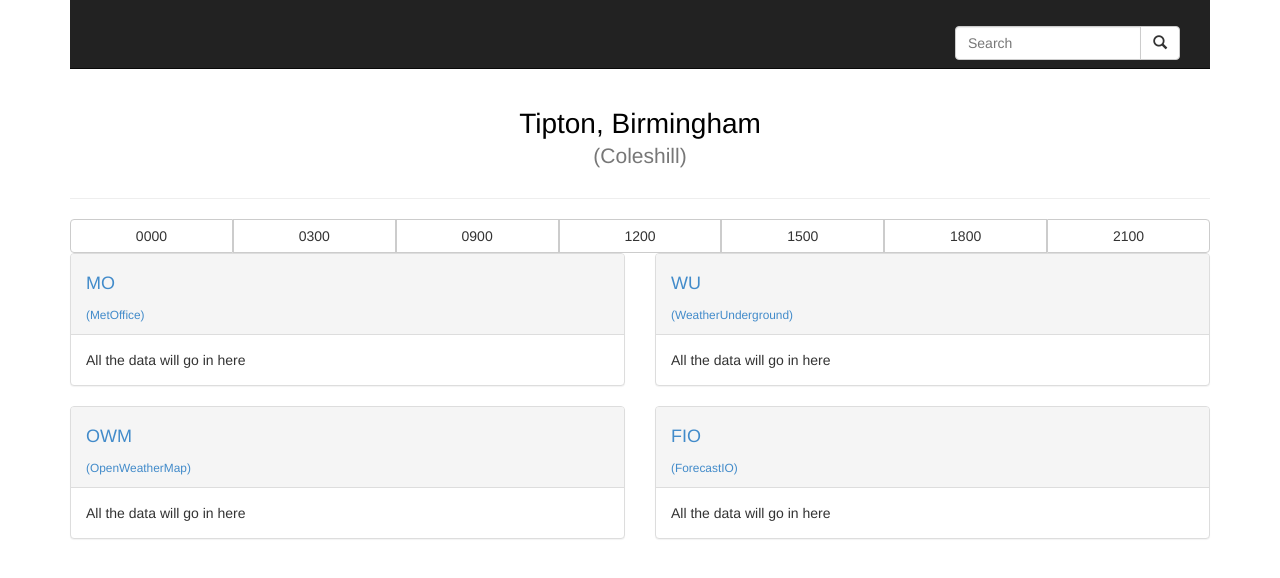
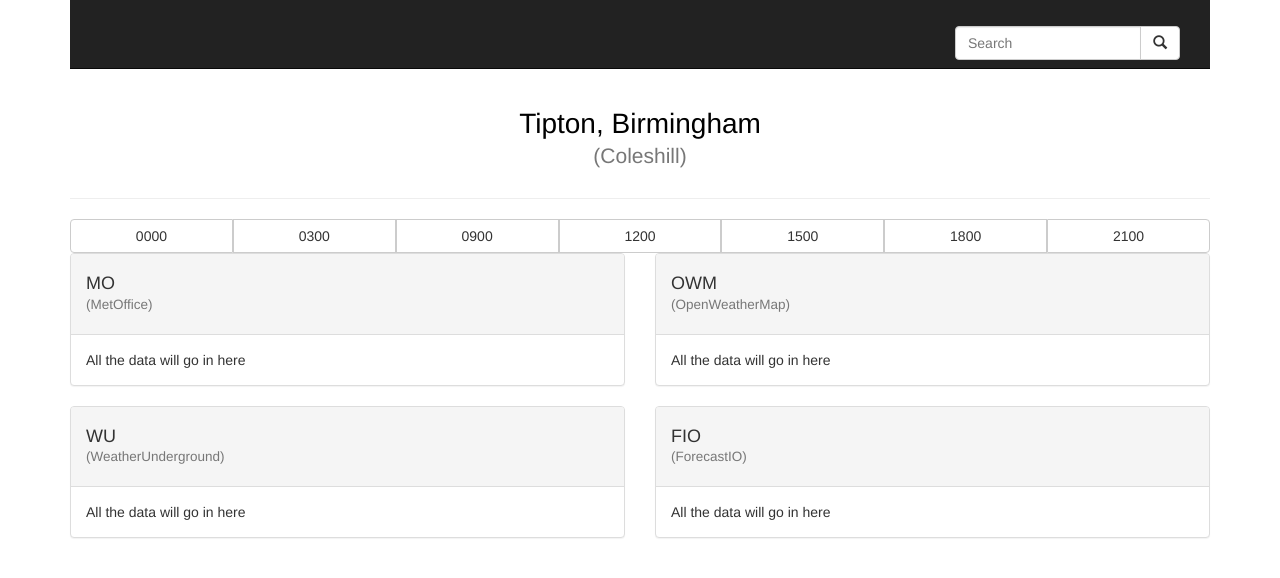
Before and after one commit to Gavin89/WeatherComparisonWeb, a website: page public/index.html in a window 1280 px wide. Shown: the part 102-680 px from the top of the page. Drawn offline with nearby package versions, Linux system fonts and the light colour scheme.

Commit message:
Updated CSS

```diff
--- a/public/css/styles.css
+++ b/public/css/styles.css
@@ -10,6 +10,13 @@ h5 {
   text-align: center;
 }
 
+h3 {
+  font-size: 2em;
+  margin: 0.67em 0;
+  color: #000000;
+  text-align: center;
+}
+
 td
 {
   text-align: center;
--- a/public/css/styles.css.txt
+++ /dev/null
@@ -1,3 +0,0 @@
-h1 {
-	color: #000000;
-}
--- a/public/index.html
+++ b/public/index.html
@@ -62,9 +62,9 @@
     <div class="col-lg-6 col-md-2 col-sm-2 col-xs-6">
         <div class="panel panel-default">
             <div class="panel-heading">
-                <a data-toggle="collapse" href="#panel-looking-info">
-                    <h4>MO</h4><small>(MetOffice)</small>
-                </a>
+
+                   <h4>MO<br/><small>(MetOffice)</small></h4>
+
             </div>
             <div class="panel-body in" id="panel-looking-info">
                 All the data will go in here
@@ -74,9 +74,9 @@
     <div class="col-lg-6 col-md-2 col-sm-2 col-xs-6">
         <div class="panel panel-default">
             <div class="panel-heading">
-                <a data-toggle="collapse" href="#panel-looking-info">
-                    <h4>WU</h4><small>(WeatherUnderground)</small>
-                </a>
+
+                    <h4>OWM<br/><small>(OpenWeatherMap)</small></h4>
+
             </div>
             <div class="panel-body in" id="panel-looking-info">
                 All the data will go in here
@@ -86,9 +86,9 @@
     <div class="col-lg-6 col-md-2 col-sm-2 col-xs-6">
         <div class="panel panel-default">
             <div class="panel-heading">
-                <a data-toggle="collapse" href="#panel-looking-info">
-                    <h4>OWM</h4><small>(OpenWeatherMap)</small>
-                </a>
+
+                    <h4>WU<br/><small>(WeatherUnderground)</small></h4>
+
             </div>
             <div class="panel-body in" id="panel-looking-info">
                 All the data will go in here
@@ -98,9 +98,9 @@
         <div class="col-lg-6 col-md-2 col-sm-2 col-xs-6">
         <div class="panel panel-default">
             <div class="panel-heading">
-                <a data-toggle="collapse" href="#panel-looking-info">
-                    <h4>FIO</h4><small>(ForecastIO)</small>
-                </a>
+
+                    <h4>FIO<br/><small>(ForecastIO)</small></h4>
+
             </div>
             <div class="panel-body in" id="panel-looking-info">
                 All the data will go in here
```
